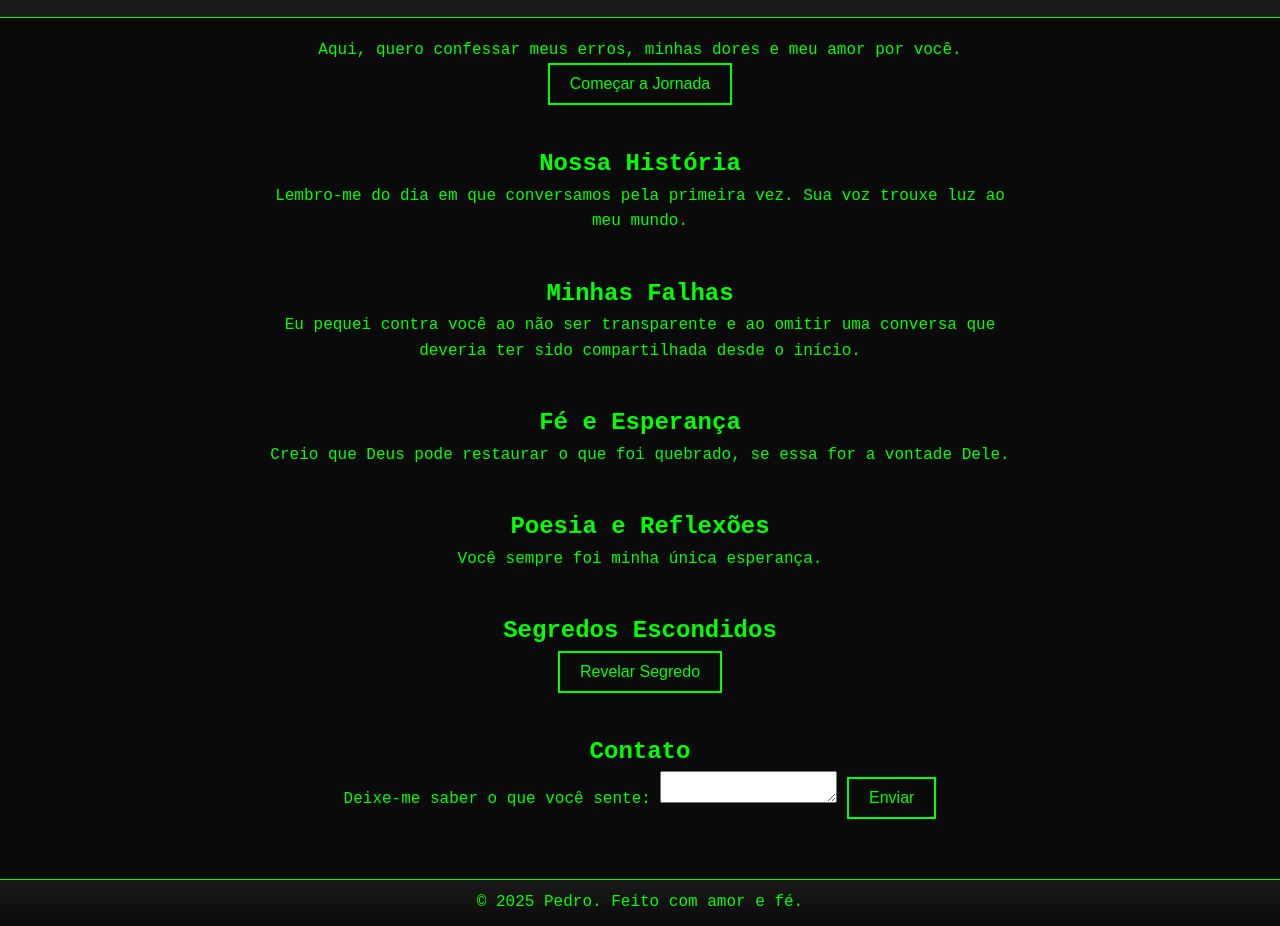
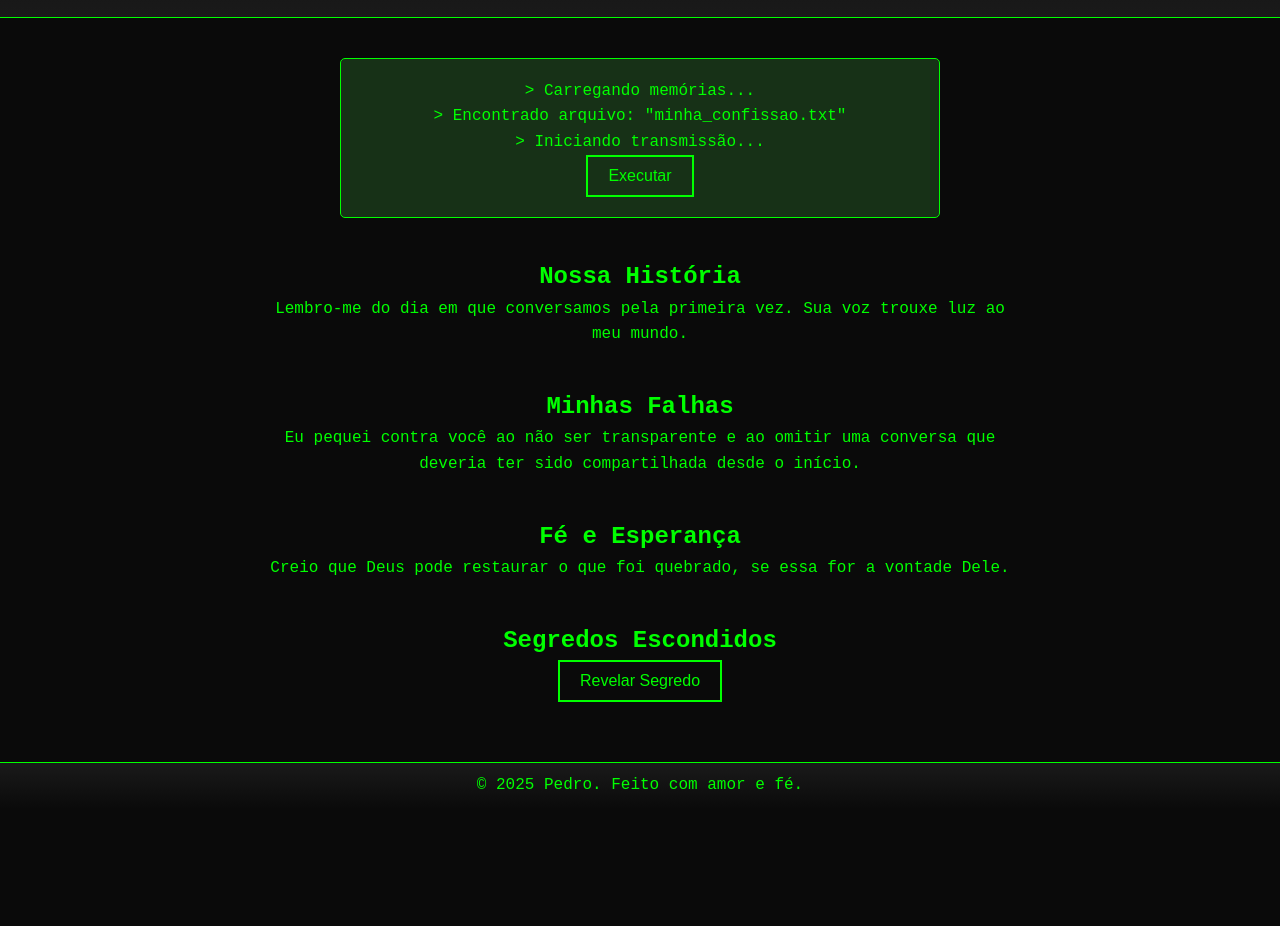
Before and after one commit to JJ0xAFA/Iloveyou, a plain HTML site: page index.html in a window 1280 px wide. Shown: the part 177-1103 px from the top of the page. After the commit the page ends 986 px from the top, so only its background shows below. Drawn offline with Linux system fonts and the light colour scheme; a script that the page names is missing.

Commit message:
Update index.html

```diff
--- a/index.html
+++ b/index.html
@@ -10,44 +10,46 @@
   <header>
     <h1>Thalia, este é meu coração aberto para você.</h1>
   </header>
+
   <main>
     <section id="intro">
-      <p>Aqui, quero confessar meus erros, minhas dores e meu amor por você.</p>
-      <button id="startJourney">Começar a Jornada</button>
+      <div class="terminal">
+        <p>> Carregando memórias...</p>
+        <p>> Encontrado arquivo: "minha_confissao.txt"</p>
+        <p>> Iniciando transmissão...</p>
+        <p class="hidden" id="message">
+          Eu sei que meu silêncio nos últimos dias foi interpretado como indiferença ou falta de consideração. Mas não foi minha intenção te machucar novamente.
+        </p>
+        <button id="startJourney">Executar</button>
+      </div>
     </section>
+
     <section id="story">
       <h2>Nossa História</h2>
       <p>Lembro-me do dia em que conversamos pela primeira vez. Sua voz trouxe luz ao meu mundo.</p>
     </section>
+
     <section id="mistakes">
       <h2>Minhas Falhas</h2>
       <p>Eu pequei contra você ao não ser transparente e ao omitir uma conversa que deveria ter sido compartilhada desde o início.</p>
     </section>
+
     <section id="faith">
       <h2>Fé e Esperança</h2>
       <p>Creio que Deus pode restaurar o que foi quebrado, se essa for a vontade Dele.</p>
     </section>
-    <section id="poetry">
-      <h2>Poesia e Reflexões</h2>
-      <p>Você sempre foi minha única esperança.</p>
-    </section>
+
     <section id="secrets">
       <h2>Segredos Escondidos</h2>
       <button id="revealSecret">Revelar Segredo</button>
-      <p id="hiddenMessage" style="display: none;">Você é a única pessoa que eu realmente amei.</p>
-    </section>
-    <section id="contact">
-      <h2>Contato</h2>
-      <form id="reflectionForm">
-        <label for="message">Deixe-me saber o que você sente:</label>
-        <textarea id="message" name="message"></textarea>
-        <button type="submit">Enviar</button>
-      </form>
+      <p id="hiddenMessage" class="hidden">Você sempre foi minha única esperança.</p>
     </section>
   </main>
+
   <footer>
     <p>&copy; 2025 Pedro. Feito com amor e fé.</p>
   </footer>
+
   <script src="js/main.js"></script>
 </body>
 </html>
```
